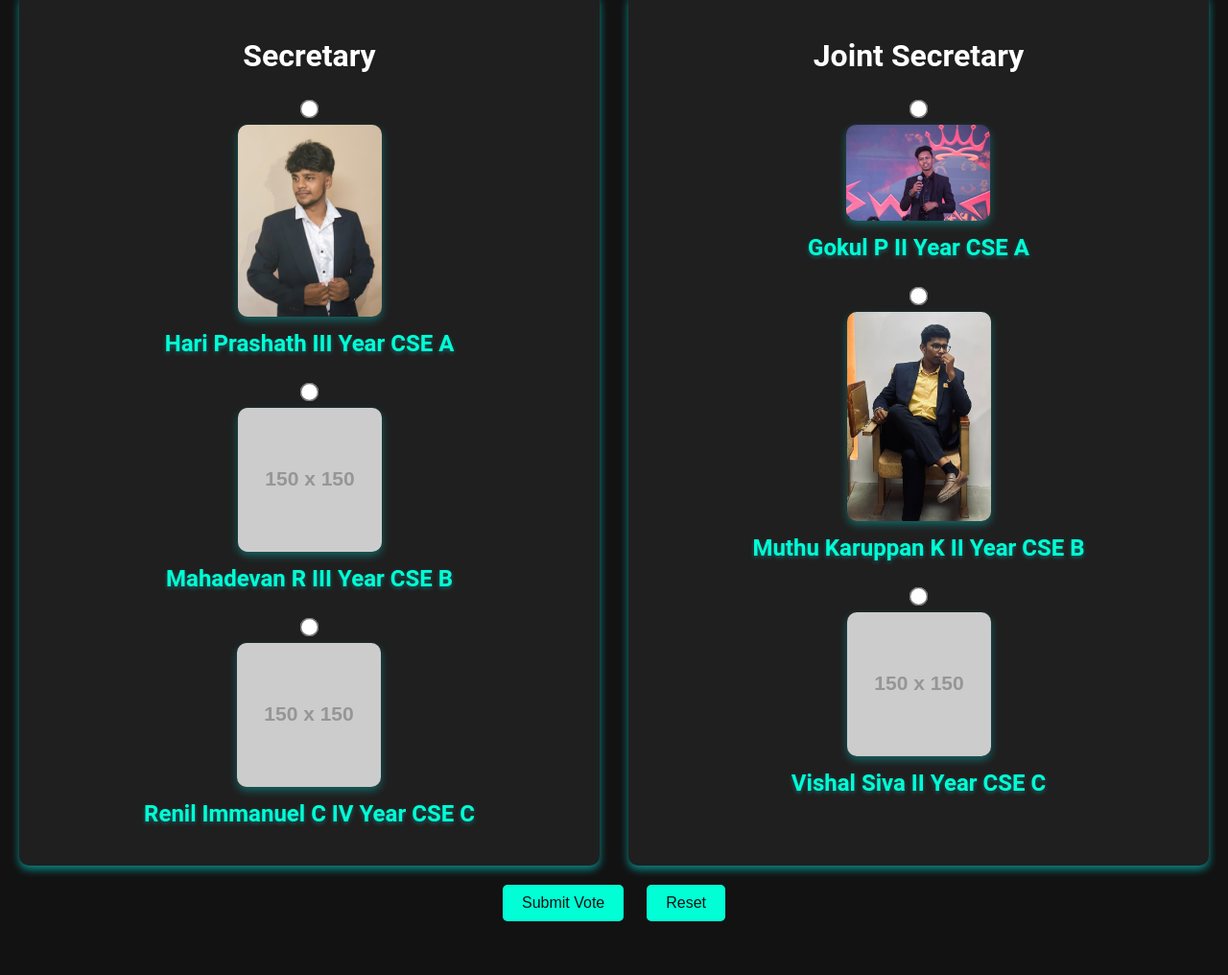
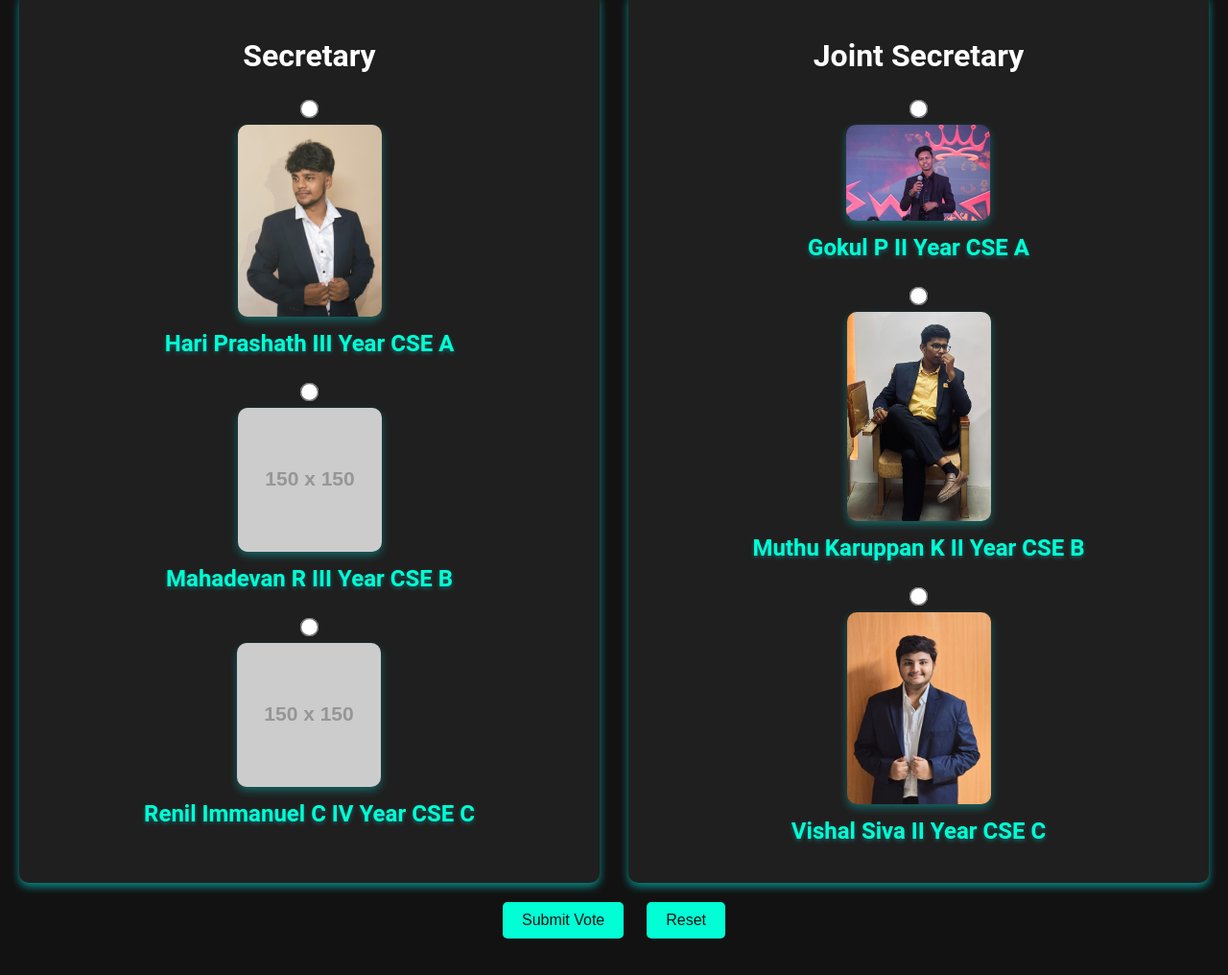
Before and after one commit to vishal5311/finalelectionone, a plain HTML site: page index.html in a window 1280 px wide. Shown: the part 1531-2547 px from the top of the page at 96% size. Drawn offline with Linux system fonts and the light colour scheme; placeholder pictures from the web are drawn by us.

Commit message:
Update index.html

```diff
--- a/index.html
+++ b/index.html
@@ -115,7 +115,7 @@
                     <div class="candidate">
                         <input type="radio" id="js3" name="jointSecretary" value="Candidate 3">
                         <label for="js3">
-                            <img src="https://via.placeholder.com/150" alt="Candidate 3">
+                            <img src="WhatsApp Image 2024-08-27 at 10.23.18 PM.jpeg" alt="Candidate 3">
                             <p>Vishal Siva II Year CSE C</p>
                         </label>
                     </div>
```
